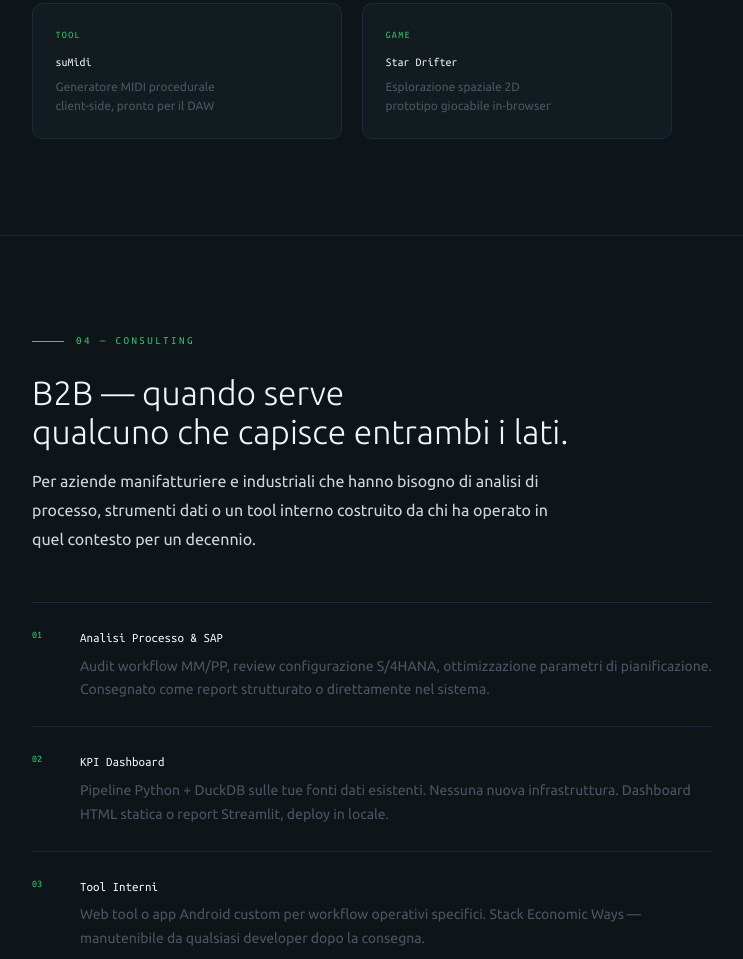
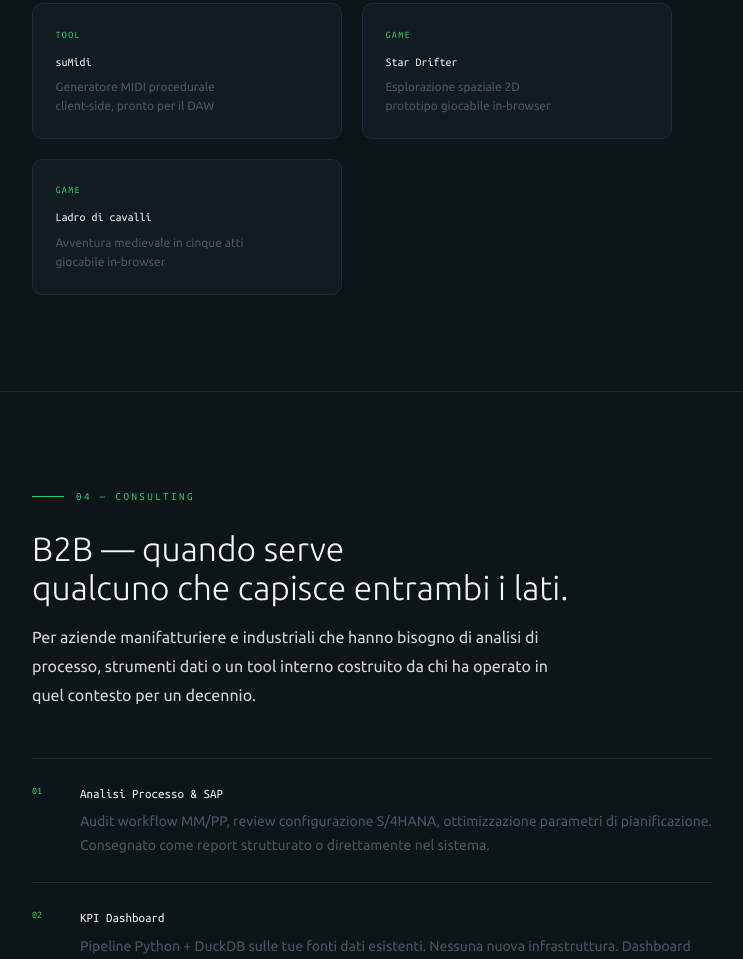
Before and after one commit to johnwhaledev/johnwhaledev.github.io, a plain HTML site: page index.html in a window 1280 px wide. Shown: the part 2862-3821 px from the top of the page, without its empty margins (108-851 px from the left). Drawn offline with Linux system fonts and the light colour scheme; animation ran at ten frames a second.

Commit message:
Progetti: Ladro di cavalli 1038 d.C.; privacy 4.5, grafica generata via IA
Co-Authored-By: Claude Opus 5.5 <noreply@anthropic.com>

```diff
--- a/index.html
+++ b/index.html
@@ -387,6 +387,11 @@ footer { border-top: 1px solid var(--border); padding: 3rem 2.5rem 2rem; display
         <div class="presence-url">Star Drifter</div>
         <div class="presence-note">Esplorazione spaziale 2D<br>prototipo giocabile in-browser</div>
       </a>
+      <a href="https://www.johnwhale.com/ladro-di-cavalli-1038/" target="_blank" rel="noopener" class="presence-card">
+        <div class="presence-platform">Game</div>
+        <div class="presence-url">Ladro di cavalli</div>
+        <div class="presence-note">Avventura medievale in cinque atti<br>giocabile in-browser</div>
+      </a>
     </div>
   </div>
 </section>
```
Also changed, not shown: privacy.html (+5 -0 lines).
